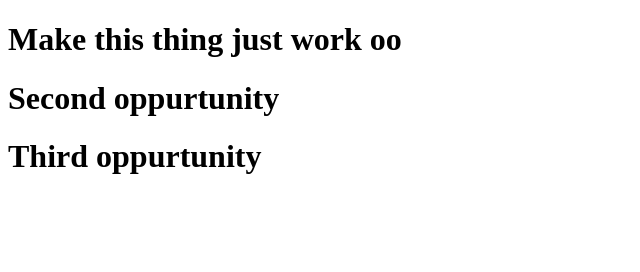
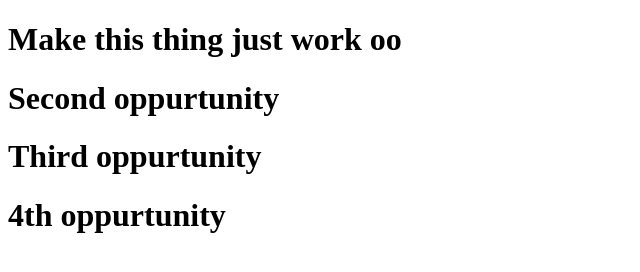
Before and after one commit to sayopaul/ingressive-funaab-demo, a plain HTML site: page index.html in a window 1280 px wide. Shown: the whole page, without its empty margins (0-640 px from the left). Drawn offline with Linux system fonts and the light colour scheme.

Commit message:
added a 4th heading

```diff
--- a/index.html
+++ b/index.html
@@ -8,6 +8,7 @@
 	<h1> Make this thing just work oo </h1>
 	<h1> Second oppurtunity </h1>
 	<h1> Third oppurtunity </h1>
+	<h1> 4th oppurtunity </h1>
 
 </body>
 </html>
```
